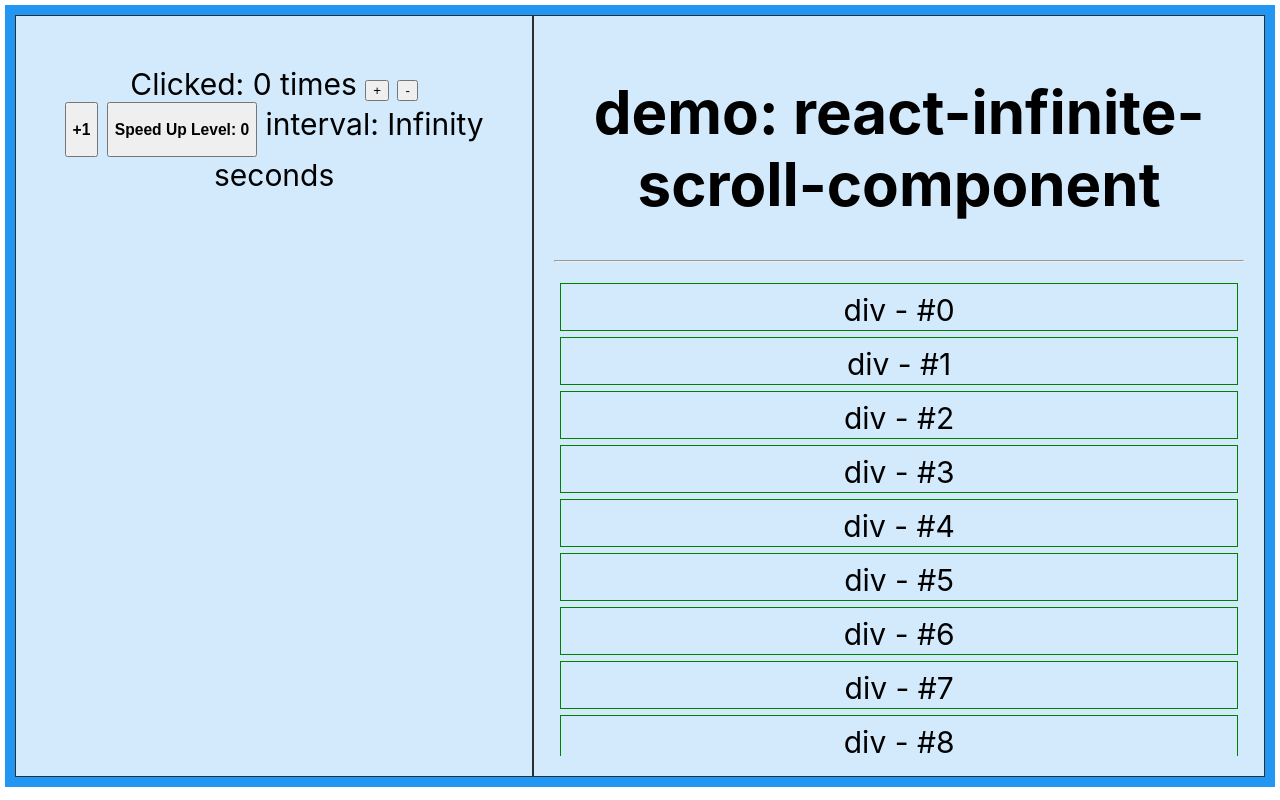
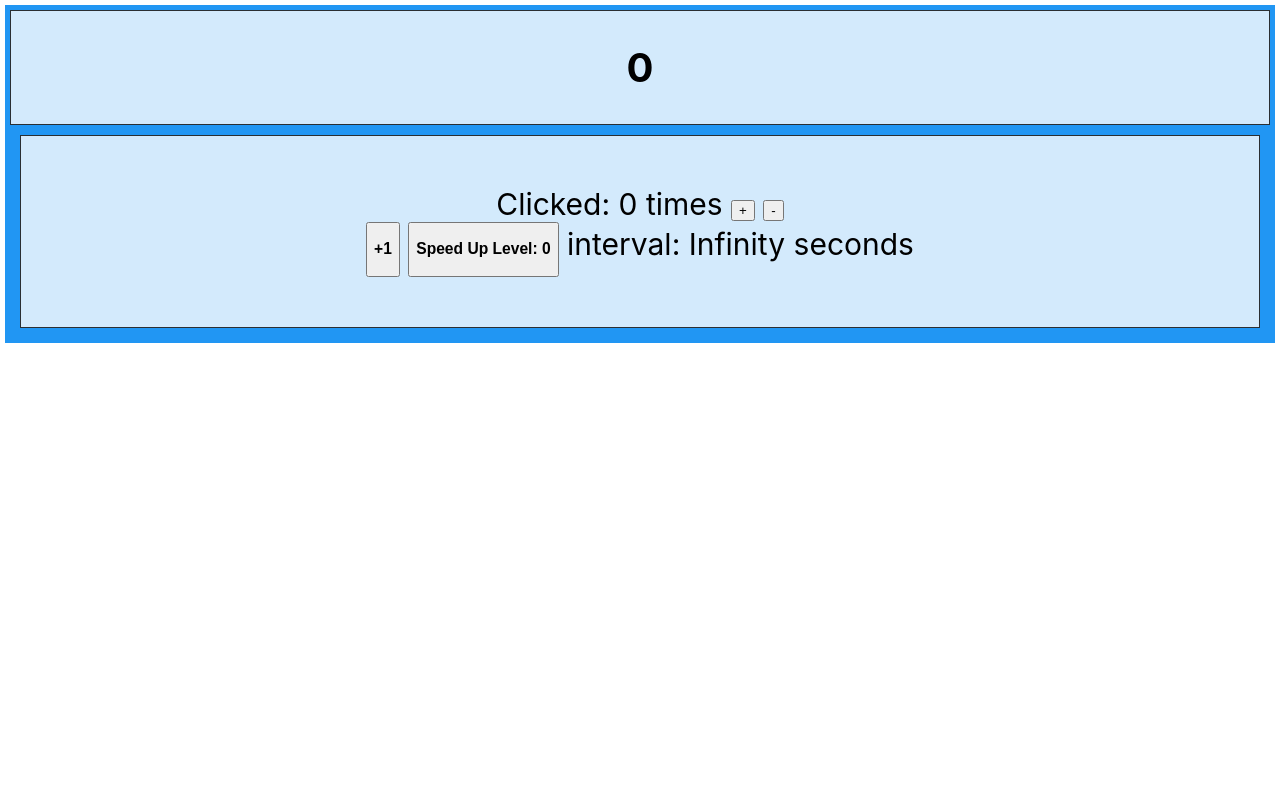
Before and after one commit to bdavs/clicker, a React (Create React App) app: page / in a window 1280 px wide. Built offline with nearby package versions, Linux system fonts and the light colour scheme.

Commit message:
add click in header, reveal scrolly after clicks

```diff
--- /dev/null
+++ b/src/components/ClickCount.js
@@ -0,0 +1,17 @@
+import React, { Component } from "react";
+import {connect} from "react-redux";
+
+class ClickCount extends Component {
+  render() {
+    const {totalClicks} = this.props;
+
+    return <h1>{totalClicks}</h1>;
+  }
+}
+
+function mapStateToProps(state) {
+  return {
+    totalClicks: state.totalClicks,
+  };
+}
+export default connect(mapStateToProps)(ClickCount);
--- a/src/components/Counter.js
+++ b/src/components/Counter.js
@@ -10,7 +10,7 @@ class Counter extends Component {
   }
 
   incrementIfOdd() {
-    if (this.props.value % 2 !== 0) {
+    if (this.props.totalClicks % 2 !== 0) {
       this.props.onIncrement()
     }
   }
@@ -41,10 +41,10 @@ class Counter extends Component {
   }
 
   render() {
-    const { value, level, interval, onIncrement, onDecrement, onLevel, onInterval} = this.props
+    const { totalClicks, level, interval, onIncrement, onDecrement, onLevel, onInterval} = this.props
     return (
       <p>
-        Clicked: {value} times
+        Clicked: {totalClicks} times
         {' '}
         <button onClick={onIncrement}>
           +
@@ -85,12 +85,11 @@ Counter.propTypes = {
 
 function mapStateToProps(state){
   return {
-      value: state.value,
+      totalClicks: state.totalClicks,
       level: state.level,
       interval: state.interval
   }
 }
-
 
 const mapDispatchToProps = dispatch => {
   return {
@@ -103,5 +102,3 @@ onInterval: () => dispatch({ type: "INTERVAL" }),
 }
 
 export default connect(mapStateToProps, mapDispatchToProps)(Counter);
-
-// export default Counter
--- /dev/null
+++ b/src/components/Layout.js
@@ -0,0 +1,49 @@
+import React, { Component } from "react";
+import {connect} from "react-redux";
+
+import Scrolly from "./Scrolly";
+import Counter from "./Counter";
+import ClickCount from "./ClickCount";
+
+import "../index.css";
+
+function DisplayScrolly(props) {
+  const totalClicks = props.totalClicks;
+  if (totalClicks > 5) {
+    return (
+      <div className="item">
+        <div id="scrolly" className="scrolly">
+          <Scrolly />
+        </div>
+      </div>
+    );
+  } else {
+    return null;
+  }
+}
+
+class Layout extends Component {
+  render() {
+    const { totalClicks } = this.props;
+    return (
+      <div className="outer-container">
+        <div className="upper-item">
+          <ClickCount />
+        </div>
+        <div className="container">
+          <div className="item">
+            <Counter />
+          </div>
+          <DisplayScrolly totalClicks={totalClicks}/>
+        </div>
+      </div>
+    );
+  }
+}
+
+function mapStateToProps(state) {
+  return {
+    totalClicks: state.totalClicks,
+  };
+}
+export default connect(mapStateToProps)(Layout);
--- a/src/Scrolly.js
+++ b/src/components/Scrolly.js
@@ -25,7 +25,7 @@ class Scrolly extends React.Component {
   render() {
     return (
       <div>
-        <h1>demo: react-infinite-scroll-component</h1>
+        <h1>Scrolly</h1>
         <hr />
         <InfiniteScroll
           dataLength={this.state.items.length}
--- a/src/index.css
+++ b/src/index.css
@@ -9,7 +9,8 @@ body {
 
 .scrolly {
   overflow-y: auto;
-  height: 90vh;
+  height: 75vh;
+  border: 5px solid rgb(33, 89, 243)
 }
 
 code {
@@ -17,17 +18,36 @@ code {
     monospace;
 }
 
-.grid-container {
-  display: inline-grid;
-  grid-template-columns: auto auto auto;
+.container {
+  display: flex;
+  flex-direction: row;
+  /* grid-template-columns: auto auto auto; */
   background-color: #2196F3;
   padding: 10px;
 }
 
-.grid-item {
+.item {
+  flex-grow: 1;
   background-color: rgba(255, 255, 255, 0.8);
   border: 1px solid rgba(0, 0, 0, 0.8);
   padding: 20px;
   font-size: 30px;
   text-align: center;
 }
+
+.outer-container {
+  display: flex;
+  flex-direction: column;
+  /* grid-template-columns: auto auto auto; */
+  background-color: #2196F3;
+  padding: 5px;
+}
+
+.upper-item {
+  flex-grow: 1;
+  background-color: rgba(255, 255, 255, 0.8);
+  border: 1px solid rgba(0, 0, 0, 0.8);
+  padding: 5px;
+  font-size: 20px;
+  text-align: center;
+}
--- a/src/index.js
+++ b/src/index.js
@@ -5,28 +5,18 @@ import { createStore } from "redux";
 // import rootReducer from './reducers'
 import "./index.css";
 // import App from './App';
-import * as serviceWorker from "./serviceWorker";
+// import * as serviceWorker from "./serviceWorker";
 
-import Counter from "./components/Counter";
 import counter from "./reducers";
 import { Provider } from "react-redux";
-import Scrolly from "./Scrolly";
+import Layout from "./components/Layout"
 
 const store = createStore(counter);
 
 const render = () =>
   ReactDOM.render(
     <Provider store={store}>
-      <div class="grid-container">
-        <div class="grid-item">
-          <Counter />
-        </div>
-        <div class="grid-item">
-          <div id="scrolly" className="scrolly">
-            <Scrolly />
-          </div>
-        </div>
-      </div>
+      <Layout />
     </Provider>,
     document.getElementById("root")
   );
@@ -37,4 +27,4 @@ store.subscribe(render);
 // If you want your app to work offline and load faster, you can change
 // unregister() to register() below. Note this comes with some pitfalls.
 // Learn more about service workers: https://bit.ly/CRA-PWA
-serviceWorker.unregister();
+// serviceWorker.unregister();
--- a/src/reducers/index.js
+++ b/src/reducers/index.js
@@ -1,15 +1,15 @@
 
-export default (state = {value:0, level:1, interval:0}, action) => {
+export default (state = {totalClicks:0, level:1, interval:0}, action) => {
   switch (action.type) {
     case 'INCREMENT':
       return {
         ...state,
-          value: state.value + state.level
+          totalClicks: state.totalClicks + state.level
         };
     case 'DECREMENT':
       return {
         ...state,
-        value: state.value - state.level
+        totalClicks: state.totalClicks - state.level
       };
     case 'LEVELUP':
       return {
```
Also changed, not shown: src/components/CounterContainer.js (deleted, +0 -15 lines).
